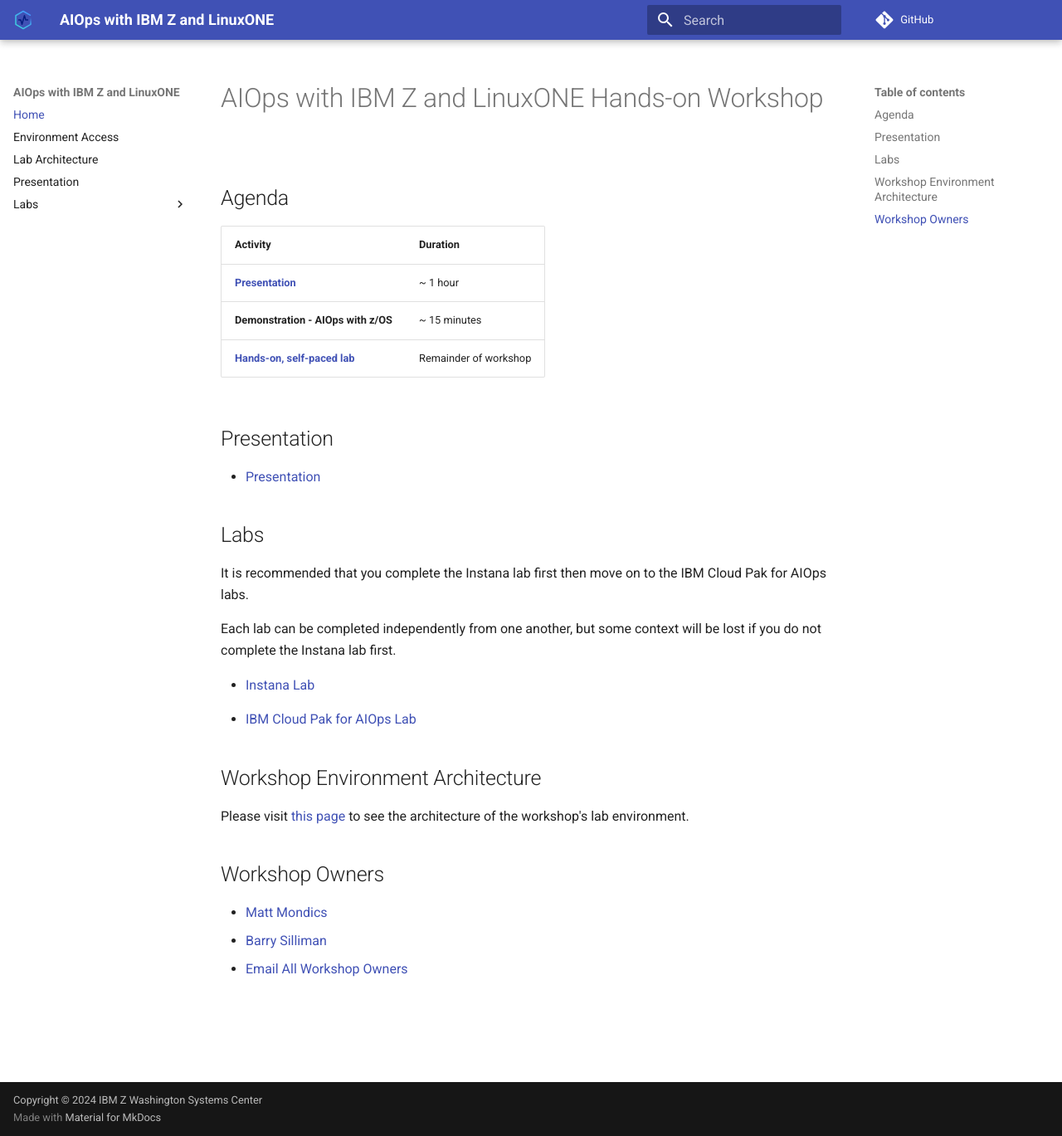
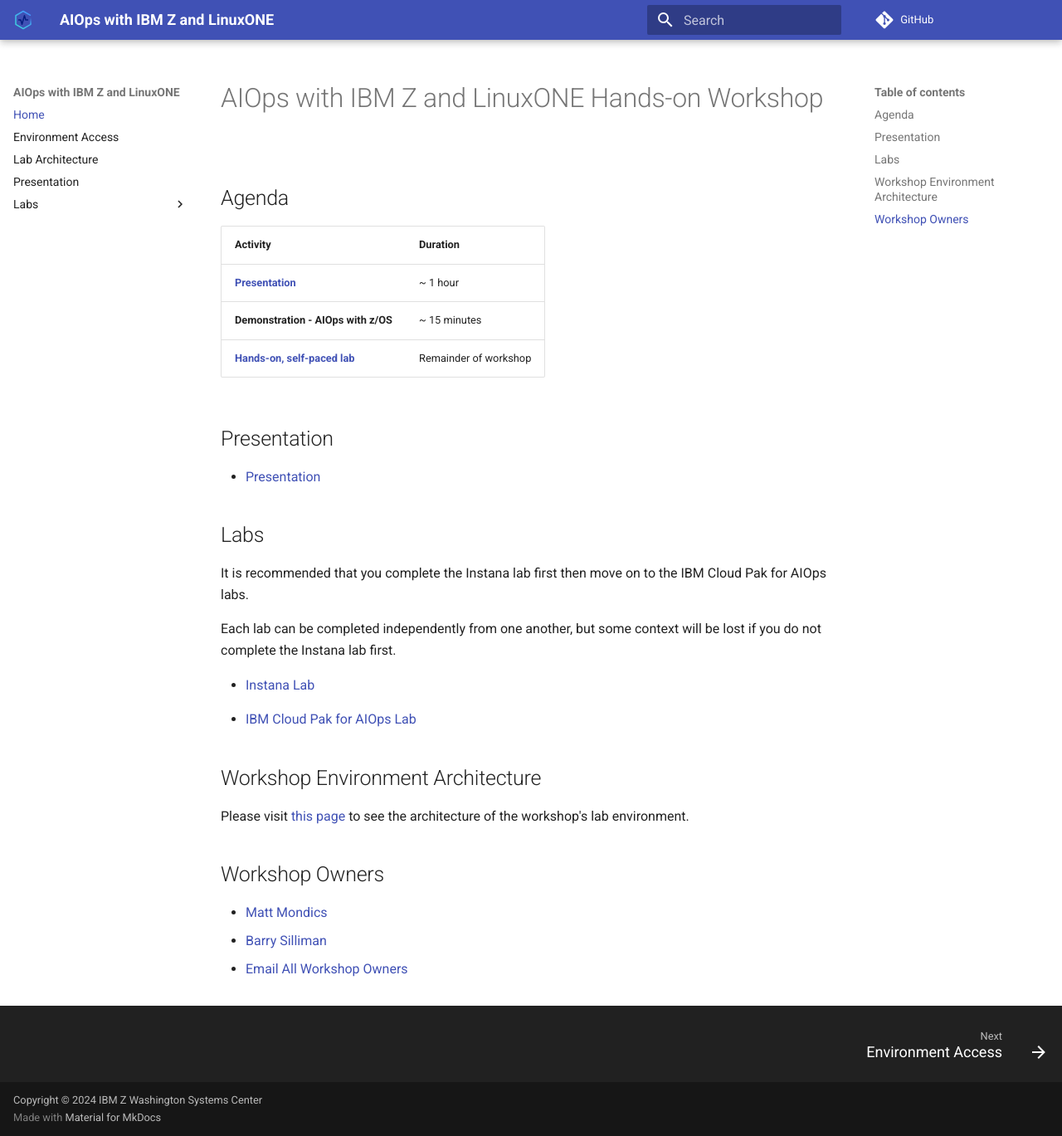
Before and after one commit to mmondics/aiops-z, an MkDocs documentation site: the page built from docs/index.md, in a window 1280 px wide and 1369 px high. Shown: the whole window at 83% size. Built offline with MkDocs 1.6.1 and Material for MkDocs 9.7.7, drawn with Linux system fonts in a browser that asks for light colours; comment, search, counter and statistics services are not loaded; part of the change alters nothing that is shown.

Commit message:
update mkdocs.yaml

```diff
--- a/mkdocs.yml
+++ b/mkdocs.yml
@@ -26,6 +26,7 @@ theme:
     - search.highlight
     - navigation.instant
     - navigation.instant.progress
+    - navigation.footer
   favicon: images/CP4AIOps-logo.svg
   logo: images/CP4AIOps-logo.svg
 
@@ -39,10 +40,10 @@ plugins:
 #      toc_depth: 6
 #      strict: true
   - search
-  - htmlproofer:
-      ignore_urls:
-        - mailto:*
-        - https://unit0-wsc.lcsins01.dmz
+  # - htmlproofer:
+  #     ignore_urls:
+  #       - mailto:*
+  #       - https://unit0-wsc.lcsins01.dmz
   - autolinks
   - print-site:
       add_to_navigation: true
```
